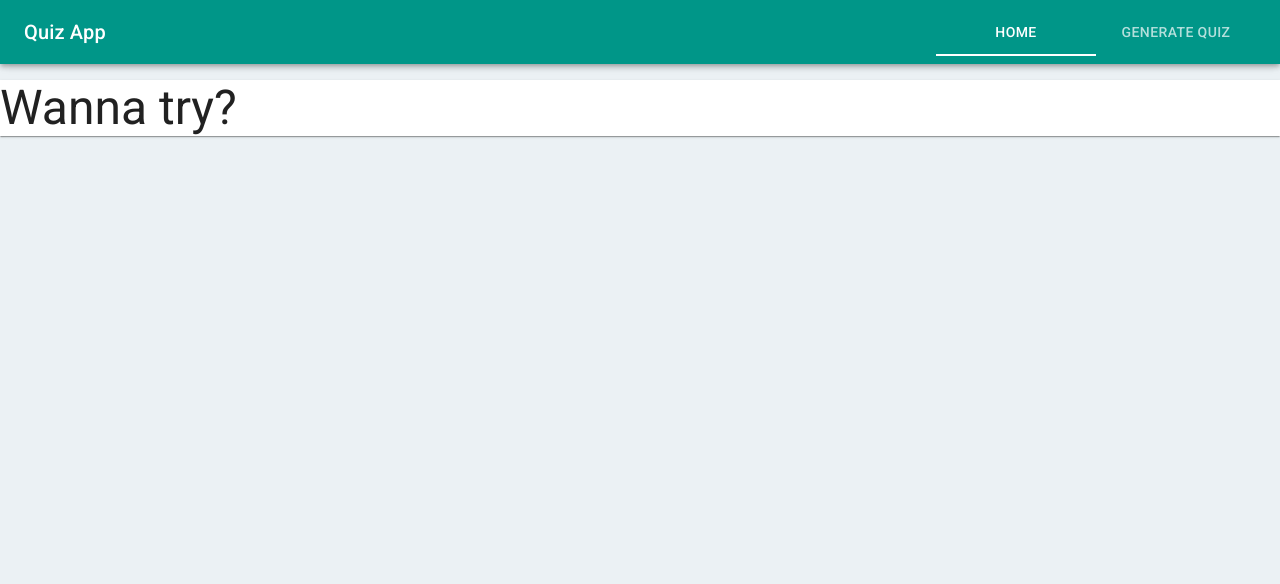
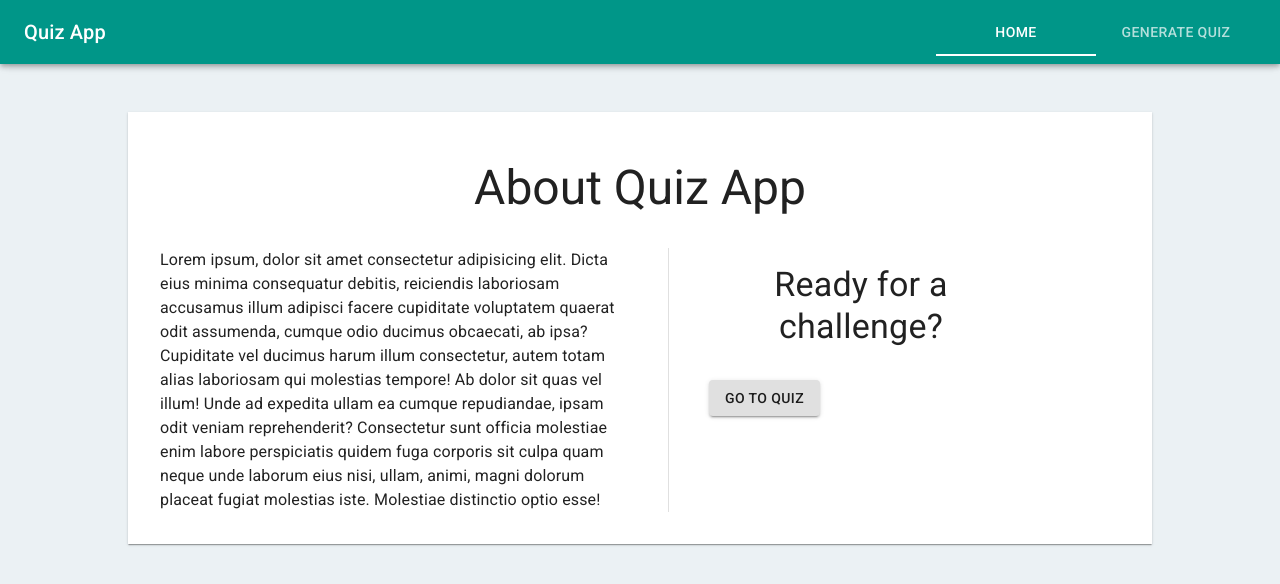
Before and after one commit to matemic/quiz-app, a React (Create React App) app: page / in a window 1280 px wide. Shown: the top 584 px of the page. Built offline with nearby package versions, Linux system fonts and the light colour scheme.

Commit message:
Add basic HTML content and the styles

```diff
--- a/src/components/Home/Home.js
+++ b/src/components/Home/Home.js
@@ -1,11 +1,25 @@
 import React from 'react';
+import { Link } from 'react-router-dom';
 import Paper from '@material-ui/core/Paper';
 import Typography from '@material-ui/core/Typography';
+import Grid from '@material-ui/core/Grid';
+import Divider from '@material-ui/core/Divider';
+import Button from '@material-ui/core/Button';
 import { makeStyles } from '@material-ui/core/styles';
 
 const useStyles = makeStyles(() => ({
 	Home: {
-		marginTop: '5rem'
+		marginTop: '7rem',
+		display: 'flex',
+		justifyContent: 'center'
+	},
+	HomeBox: {
+		width: '80%',
+		padding: '2rem'
+	},
+	Heading: {
+		textAlign: 'center',
+		margin: '1rem 0 2rem 0'
 	}
 }));
 
@@ -13,8 +27,35 @@ const Home = () => {
 	const classes = useStyles();
 	return (
 		<div className={classes.Home}>
-			<Paper square>
-				<Typography variant="h3">Wanna try?</Typography>
+			<Paper className={classes.HomeBox} square>
+				<Typography className={classes.Heading} variant="h3">
+					About Quiz App
+				</Typography>
+				<Grid container spacing={3}>
+					<Grid item md={6}>
+						<Typography>
+							Lorem ipsum, dolor sit amet consectetur adipisicing elit. Dicta eius minima consequatur
+							debitis, reiciendis laboriosam accusamus illum adipisci facere cupiditate voluptatem quaerat
+							odit assumenda, cumque odio ducimus obcaecati, ab ipsa? Cupiditate vel ducimus harum illum
+							consectetur, autem totam alias laboriosam qui molestias tempore! Ab dolor sit quas vel
+							illum! Unde ad expedita ullam ea cumque repudiandae, ipsam odit veniam reprehenderit?
+							Consectetur sunt officia molestiae enim labore perspiciatis quidem fuga corporis sit culpa
+							quam neque unde laborum eius nisi, ullam, animi, magni dolorum placeat fugiat molestias
+							iste. Molestiae distinctio optio esse!
+						</Typography>
+					</Grid>
+					<Grid item>
+						<Divider variant="middle" orientation="vertical" />
+					</Grid>
+					<Grid item md={4}>
+						<Typography className={classes.Heading} variant="h4">
+							Ready for a challenge?
+						</Typography>
+						<Button component={Link} to="/quiz-form" variant="contained">
+							Go to Quiz
+						</Button>
+					</Grid>
+				</Grid>
 			</Paper>
 		</div>
 	);
```
